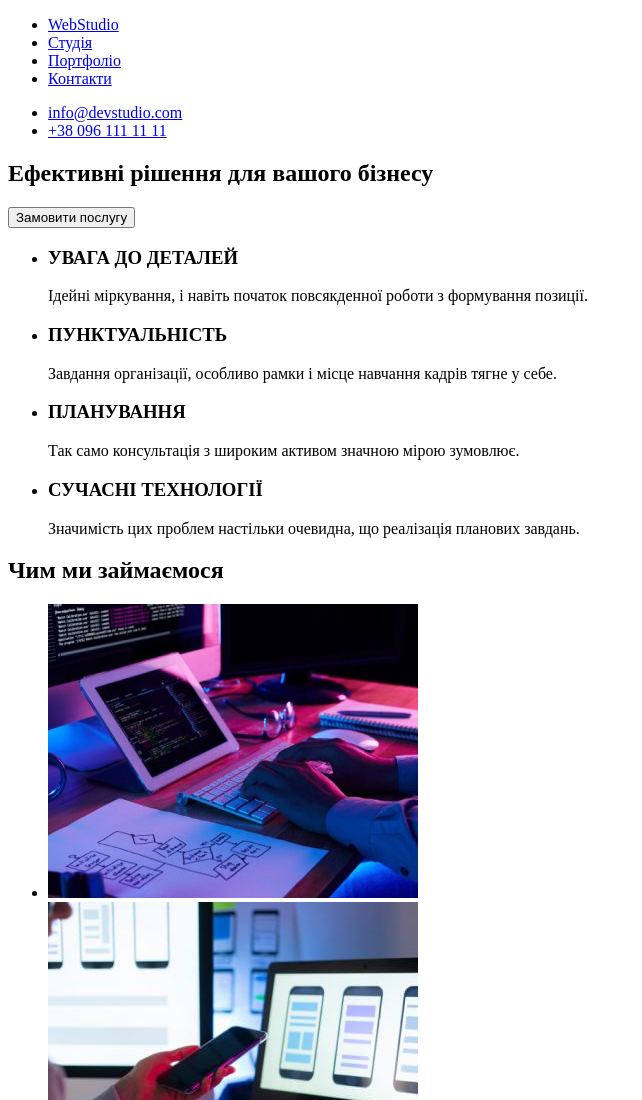
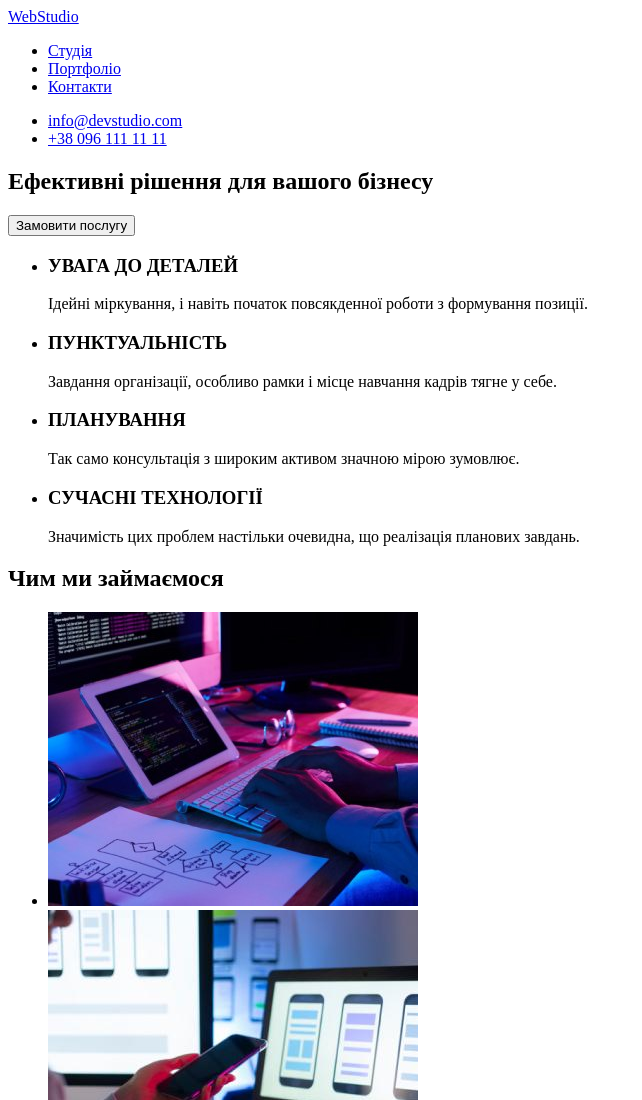
Before and after one commit to Takoenu/goit-markup-hw-01, a plain HTML site: page index.html in a window 1280 px wide. Shown: the top 1100 px of the page, without its empty margins (0-642 px from the left). Drawn offline with Linux system fonts and the light colour scheme.

Commit message:
Homework update
Header
- logo moved from ul to nav
- ./ before index.html was added

Footer
- ./ before index.html was added

```diff
--- a/index.html
+++ b/index.html
@@ -10,9 +10,9 @@
     <!--Header-->
     <header>
       <nav>
+        <a href="./index.html">WebStudio</a>
         <ul>
-          <li><a href="index.html">WebStudio</a></li>
-          <li><a href="index.html">Студія</a></li>
+          <li><a href="./index.html">Студія</a></li>
           <li><a href="/">Портфоліо</a></li>
           <li><a href="/">Контакти</a></li>
         </ul>
@@ -130,7 +130,7 @@
 
     <!--Footer-->
     <footer>
-      <a href="index.html">WebStudio</a>
+      <a href="./index.html">WebStudio</a>
       <address>
         <ul>
           <li>
```
